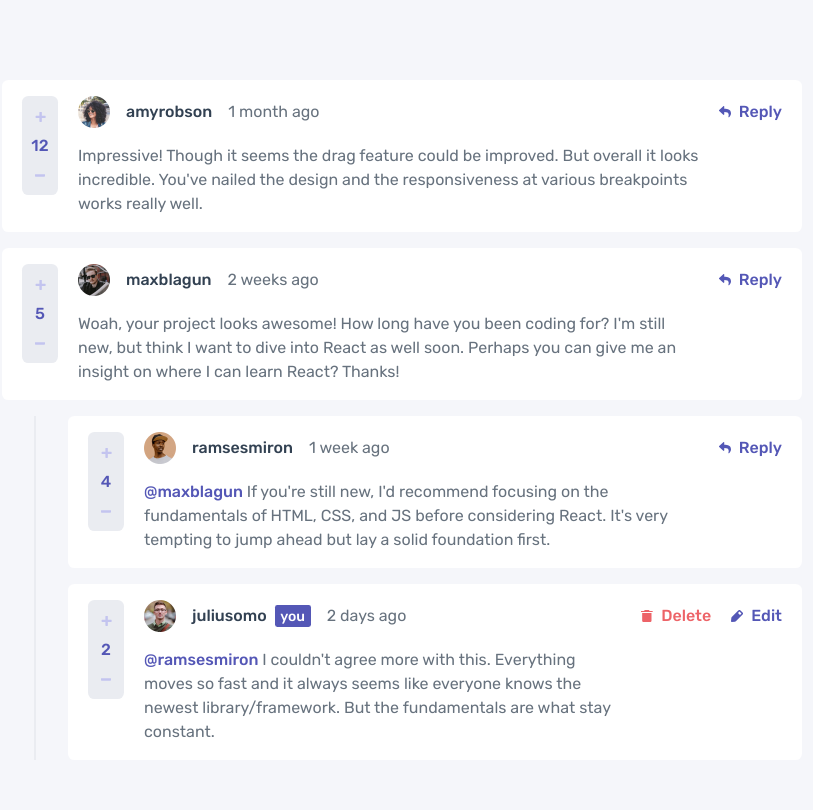
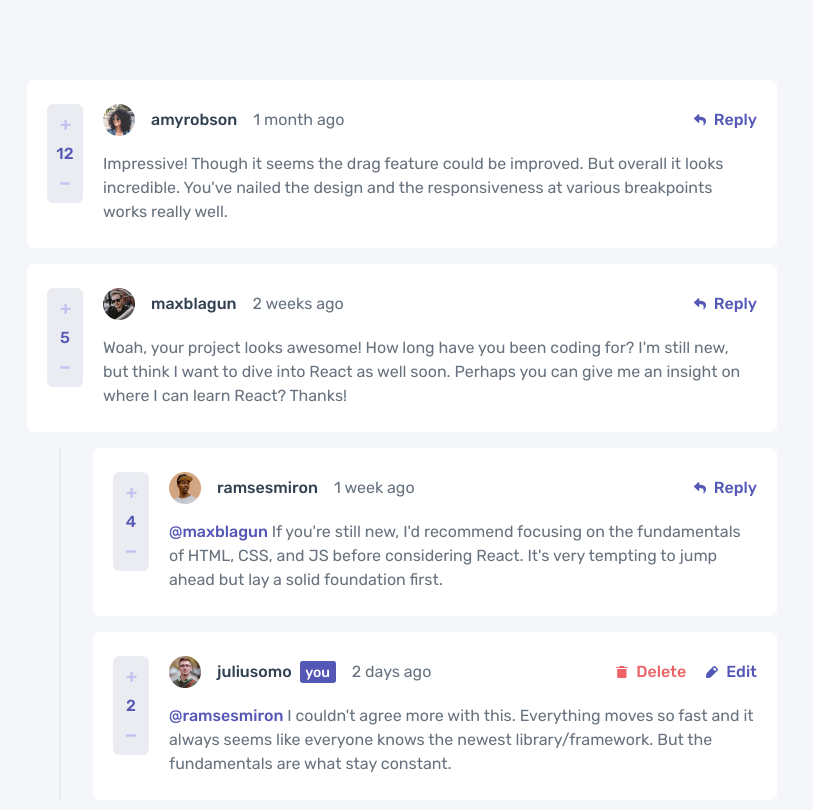
Before and after one commit to Esosek/interactive-comments, a Next.js app: page / in a window 1280 px wide. Shown: the top 810 px of the page, without its empty margins (238-1051 px from the left). Built offline with nearby package versions, Linux system fonts and the light colour scheme.

Commit message:
Added common Card component

```diff
--- a/components/comments/Comment.tsx
+++ b/components/comments/Comment.tsx
@@ -1,9 +1,12 @@
+import styles from './styles/Comment.module.css'
+import { UserComment } from '@/types/userComment'
+
 import { useUserStore } from '@/stores/userStore'
+
+import Card from '../common/Card'
 import CommentButtons from './CommentButtons'
 import CommentHeader from './CommentHeader'
 import CommentVotes from './CommentVotes'
-import styles from './styles/Comment.module.css'
-import { UserComment } from '@/types/userComment'
 import CommentReplies from './CommentReplies'
 
 type CommentProps = {
@@ -16,6 +19,7 @@ export default function Comment({ comment, isReply = false }: CommentProps) {
   const isUserOwned = loggedUser?.username === comment.user.username
   return (
     <li className={styles.commentItem}>
+      <Card>
         <div className={styles.comment}>
           <CommentVotes score={comment.score} />
           <CommentHeader user={comment.user} createdAt={comment.createdAt} />
@@ -29,6 +33,7 @@ export default function Comment({ comment, isReply = false }: CommentProps) {
             {comment.content}
           </p>
         </div>
+      </Card>
       {!isReply && comment.replies && (
         <CommentReplies replies={comment.replies} />
       )}
--- a/components/comments/styles/Comment.module.css
+++ b/components/comments/styles/Comment.module.css
@@ -1,20 +1,13 @@
 .commentItem {
-  max-width: 800px;
+  max-width: 750px;
   margin-inline: auto;
 }
 
 .comment {
-  --spacing: 1rem 1.25rem;
-
   display: grid;
   grid-template-columns: auto 1fr auto;
-  gap: var(--spacing);
+  gap: 1rem 1.25rem;
   align-items: center;
-
-  background-color: var(--clr-white);
-  margin-bottom: 1rem;
-  padding: var(--spacing);
-  border-radius: 0.4rem;
 }
 
 .replyToUsername {
@@ -24,6 +17,7 @@
 
 .content {
   color: var(--clr-neutral-400);
+  grid-column: span 2;
 }
 
 @media only screen and (max-width: 768px) {
@@ -31,8 +25,4 @@
     grid-template-columns: auto 1fr;
     grid-auto-rows: auto;
   }
-
-  .content {
-    grid-column: span 2;
-  }
 }
--- /dev/null
+++ b/components/common/Card.tsx
@@ -0,0 +1,11 @@
+import { ReactElement } from 'react'
+
+import styles from './styles/Card.module.css'
+
+type CardProps = {
+  children: ReactElement
+}
+
+export default function Card({ children }: CardProps) {
+  return <div className={styles.card}>{children}</div>
+}
--- /dev/null
+++ b/components/common/styles/Card.module.css
@@ -0,0 +1,6 @@
+.card {
+  background-color: var(--clr-white);
+  padding: 1.5rem 1.25rem;
+  border-radius: 0.4rem;
+  margin-bottom: 1rem;
+}
```
Lines whose indentation alone changed are shown as unchanged.
